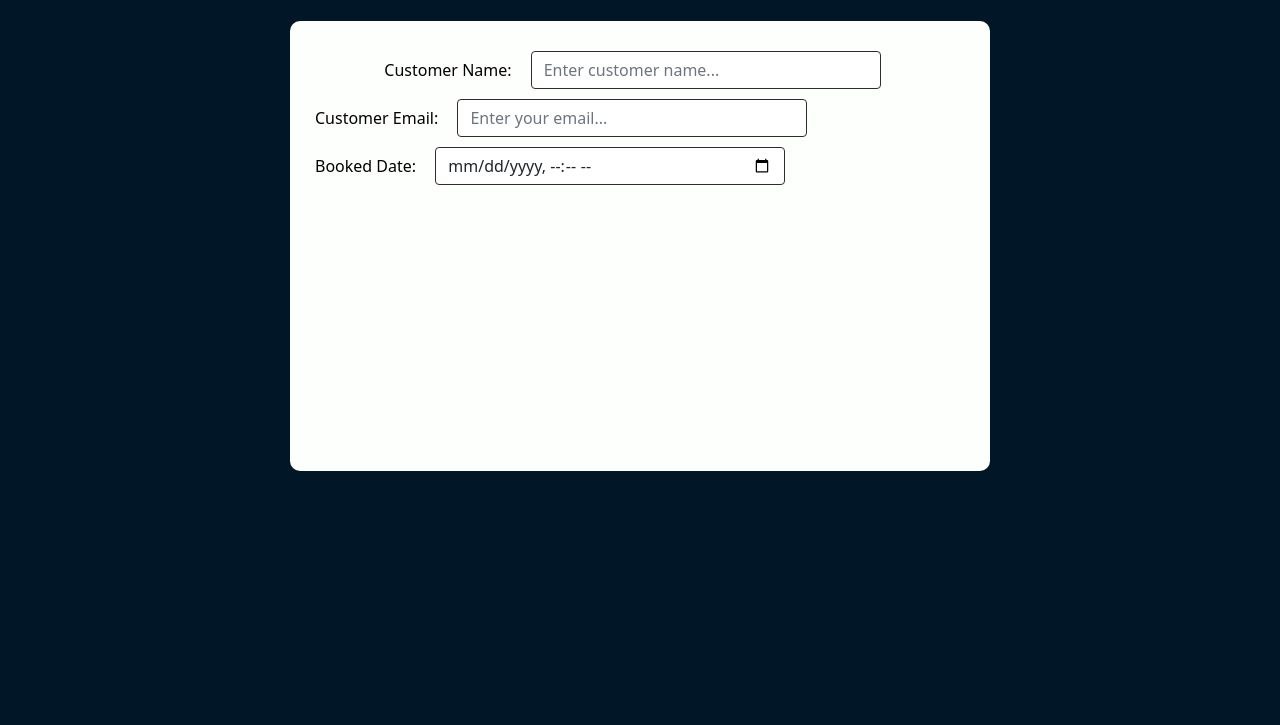
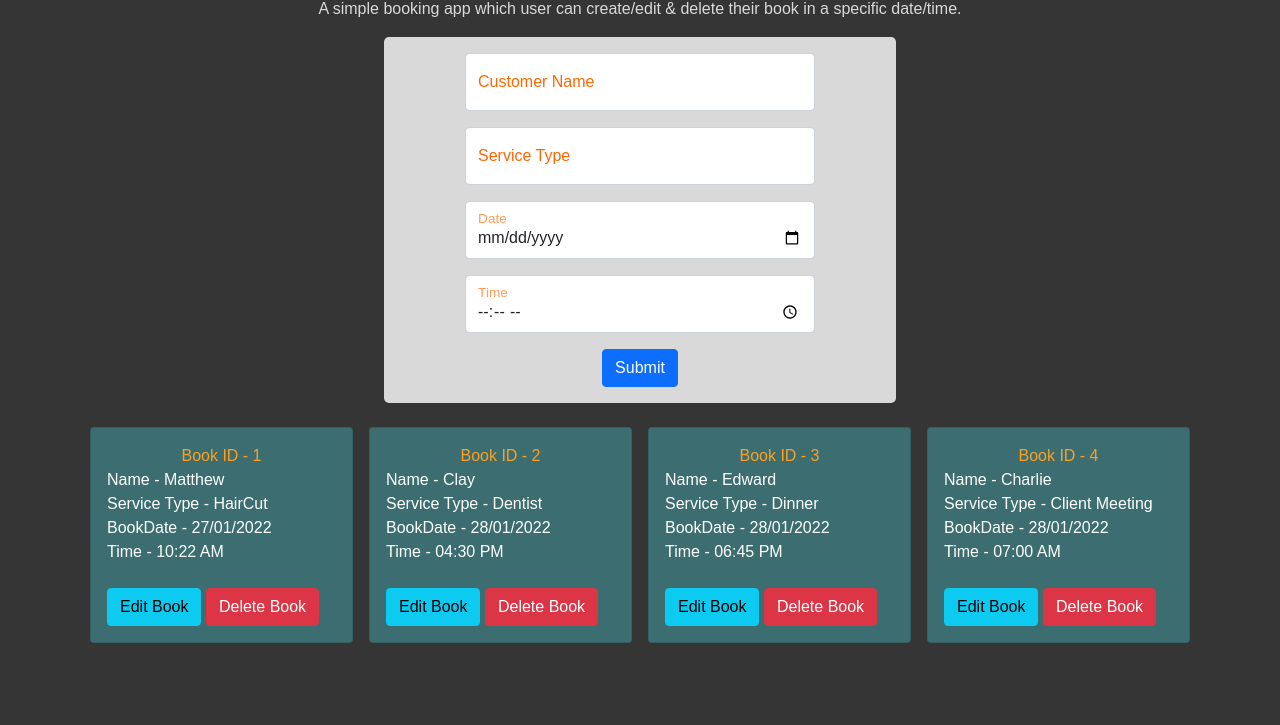
Before and after one commit to matthew-clay/simpleBookingApp-JS, a plain HTML site: page index.html in a window 1280 px wide. Shown: the part 75-800 px from the top of the page. Drawn offline with nearby package versions, Linux system fonts and the light colour scheme; a web font is replaced by a local one.

Commit message:
finished prototyping for UI

```diff
--- a/app.js
+++ b/app.js
@@ -1 +1,25 @@
 /* Booking App JS */
+const inputTags = document.querySelectorAll(".customerInput");
+
+const customerNameTag = document.querySelector("#customerName");
+const serviceNameTag = document.querySelector("#serviceName");
+const bookDateTag = document.querySelector("#bookDate");
+const bookTimeTag = document.querySelector("#bookTime");
+const btnSubmitTag = document.querySelector("#btnSubmit");
+
+const bookInfoContainerTag = document.querySelector('.bookInfoContainer');
+
+const saveCustomerBook = () => {
+	if (customerNameTag.value === "") {
+		alert('Name Required...');
+		return alert
+	}
+}
+
+window.addEventListener("load", () => {
+});
+
+btnSubmitTag.addEventListener('click', saveCustomerBook);
+
+const createShowBookedInfo = () => {
+}
--- a/index.html
+++ b/index.html
@@ -17,31 +17,100 @@
 	<link href="#" rel="shortcut icon" type="image/x-icon">
 </head>
 <body>
-<div class="container">
-	<header>
-		<h2>Simple Booking App.</h2>
-		<!--add	App details and guide here.-->
-		<!--<div></div>-->
-	</header>
-	<!--book menu-->
-	<div class="bookMenuContainer">
-		<div class="text-center">
-			<label for="customerName">Customer Name:</label>
-			<input class="form-control customerInput" id="customerName" placeholder="Enter customer name..."
+<!--app header-->
+<header class="text-center mt-3">
+	<h1>Simple Booking App.</h1>
+	<p>A simple booking app which user can create/edit & delete their book in a specific
+		date/time.
+	</p>
+</header>
+<main>
+	<!--userInfo container-->
+	<div class="container d-flex flex-column align-items-center py-3 customerInfoContainer">
+		<!--customerName-->
+		<div class="form-floating mb-3">
+			<input class="form-control customerInput" id="customerName" placeholder="Enter your name..." type="text">
+			<label class="lbl" for="customerName">Customer Name</label>
+		</div>
+		<!--serviceType-->
+		<div class="form-floating mb-3">
+			<input class="form-control customerInput" id="serviceName" placeholder="Enter service type..."
 			       type="text">
+			<label class="lbl" for="serviceName">Service Type</label>
+		</div>
+		<!--bookDate-->
+		<div class="form-floating mb-3">
+			<input class="form-control customerInput" id="bookDate"
+			       type="date">
+			<label class="lbl" for="bookDate">Date</label>
+		</div>
+		<!--bookTime-->
+		<div class="form-floating">
+			<input class="form-control customerInput" id="bookTime"
+			       type="time">
+			<label class="lbl" for="bookTime">Time</label>
+		</div>
+		<!--submitBtn-->
+		<div class="mt-3">
+			<button class="btn btn-primary" id="btnSubmit" type="button">Submit</button>
+		</div>
+	</div>
+
+	<div class="bookInfoContainer mt-3 container d-flex">
+		<div class="card p-3 m-2">
+			<div class="text-center bookID">Book ID - 1</div>
+			<div>Name - Matthew</div>
+			<div>Service Type - HairCut</div>
+			<div>BookDate - 27/01/2022</div>
+			<div>Time - 10:22 AM</div>
+			<div class="btnContainer mt-4">
+				<button class="btn btn-info">Edit Book</button>
+				<button class="btn btn-danger">Delete Book</button>
+			</div>
 		</div>
 
-		<div>
-			<label for="customerEmail">Customer Email:</label>
-			<input class="form-control customerInput" id="customerEmail" placeholder="Enter your email..."
-			       type="email">
+		<div class="card p-3 m-2">
+			<div class="text-center bookID">Book ID - 2</div>
+			<div>Name - Clay</div>
+			<div>Service Type - Dentist</div>
+			<div>BookDate - 28/01/2022</div>
+			<div>Time - 04:30 PM</div>
+			<div class="btnContainer mt-4">
+				<button class="btn btn-info">Edit Book</button>
+				<button class="btn btn-danger">Delete Book</button>
+			</div>
 		</div>
 
-		<div>
-			<label for="bookedDate">Booked Date:</label>
-			<input class="form-control customerInput" id="bookedDate" type="datetime-local">
+		<div class="card p-3 m-2">
+			<div class="text-center bookID">Book ID - 3</div>
+			<div>Name - Edward</div>
+			<div>Service Type - Dinner</div>
+			<div>BookDate - 28/01/2022</div>
+			<div>Time - 06:45 PM</div>
+			<div class="btnContainer mt-4">
+				<button class="btn btn-info">Edit Book</button>
+				<button class="btn btn-danger">Delete Book</button>
+			</div>
+		</div>
+
+		<div class="card p-3 m-2">
+			<div class="text-center bookID">Book ID - 4</div>
+			<div>Name - Charlie</div>
+			<div>Service Type - Client Meeting</div>
+			<div>BookDate - 28/01/2022</div>
+			<div>Time - 07:00 AM</div>
+			<div class="btnContainer mt-4">
+				<button class="btn btn-info">Edit Book</button>
+				<button class="btn btn-danger">Delete Book</button>
+			</div>
 		</div>
 	</div>
-</div>
+</main>
+<footer>
+	<div></div>
+</footer>
+
+<!--app.js-->
+<script src="app.js"></script>
 </body>
 </html>
--- a/style.css
+++ b/style.css
@@ -1,34 +1,40 @@
+@import url('https://fonts.googleapis.com/css2?family=Padauk:wght@400;700&display=swap');
+
 * {
     margin: 0;
     padding: 0;
 }
 
 body {
-    width: 100vw;
-    height: 100vh;
-    background-color: #011627;
-    color: #fdfffc;
+    background-color: #353535;
+    color: #D9D9D9;
+    font-family: 'Padauk', sans-serif;
 }
 
-header {
-    padding: 25px 0;
-    text-align: center;
-}
-
-.bookMenuContainer {
-    width: 700px;
-    height: 450px;
-    background-color: #FDFFFC;
-    padding: 25px;
-    border-radius: 10px;
-    color: #000;
-    margin: 0 auto;
+.customerInfoContainer {
+    width: 40%;
+    background-color: #D9D9D9;
+    border-radius: 5px;
 }
 
 .customerInput {
     width: 350px;
-    outline: none;
-    display: inline-block;
-    border: 1px solid #2e2e2e;
-    margin: 5px 15px;
 }
+
+.lbl {
+    color: #ff6700;
+}
+
+#btnSubmit:hover {
+    background-color: #2b2d42;
+}
+
+.card {
+    width: 300px;
+    background-color: #3C6E71;
+    color: #FFFFFF;
+}
+
+.bookID {
+    color: #ff9f1c;
+}
```
Also changed, not shown: prototypeImage/prototype_SimpleBookingApp.png (added).
